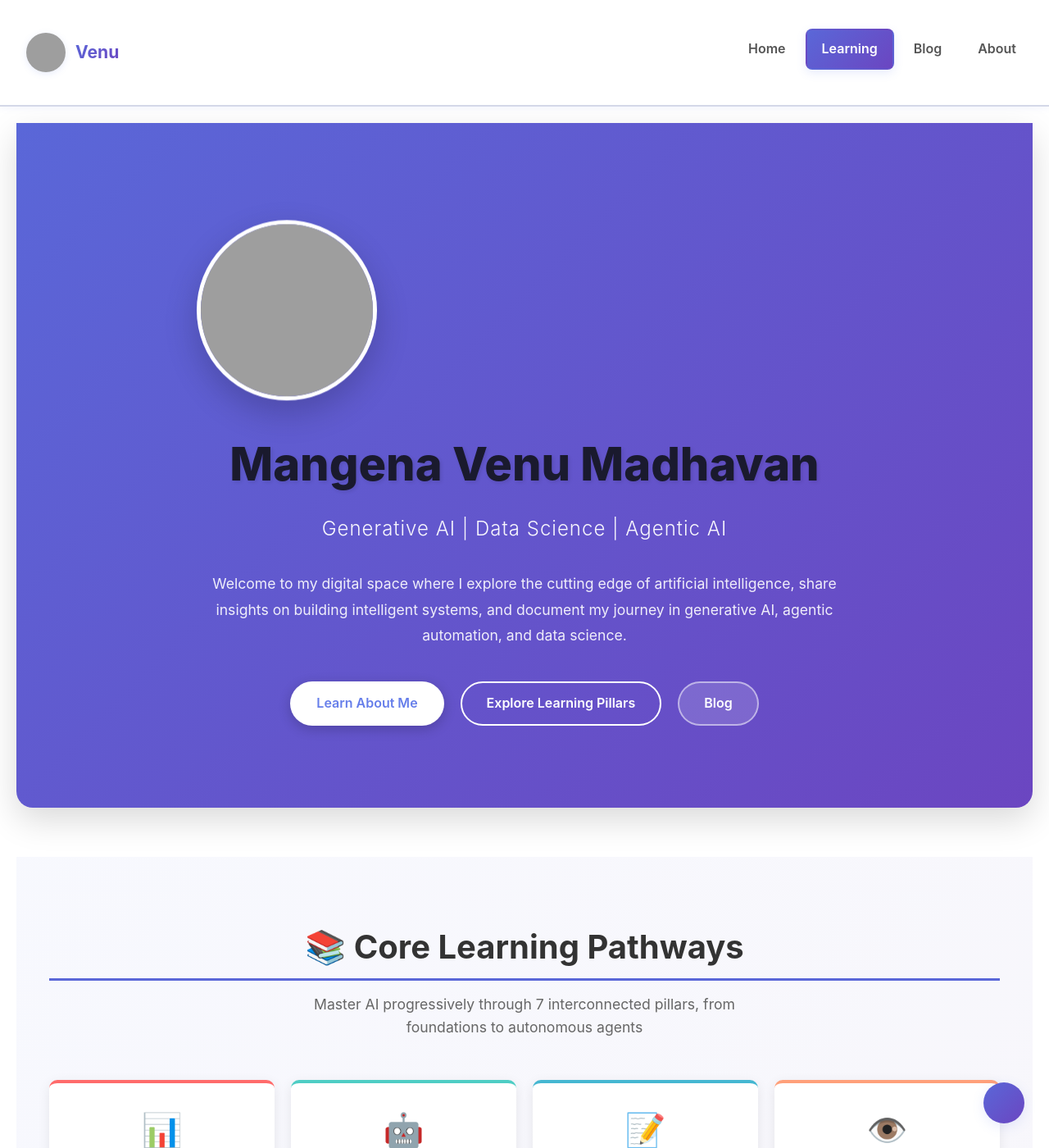
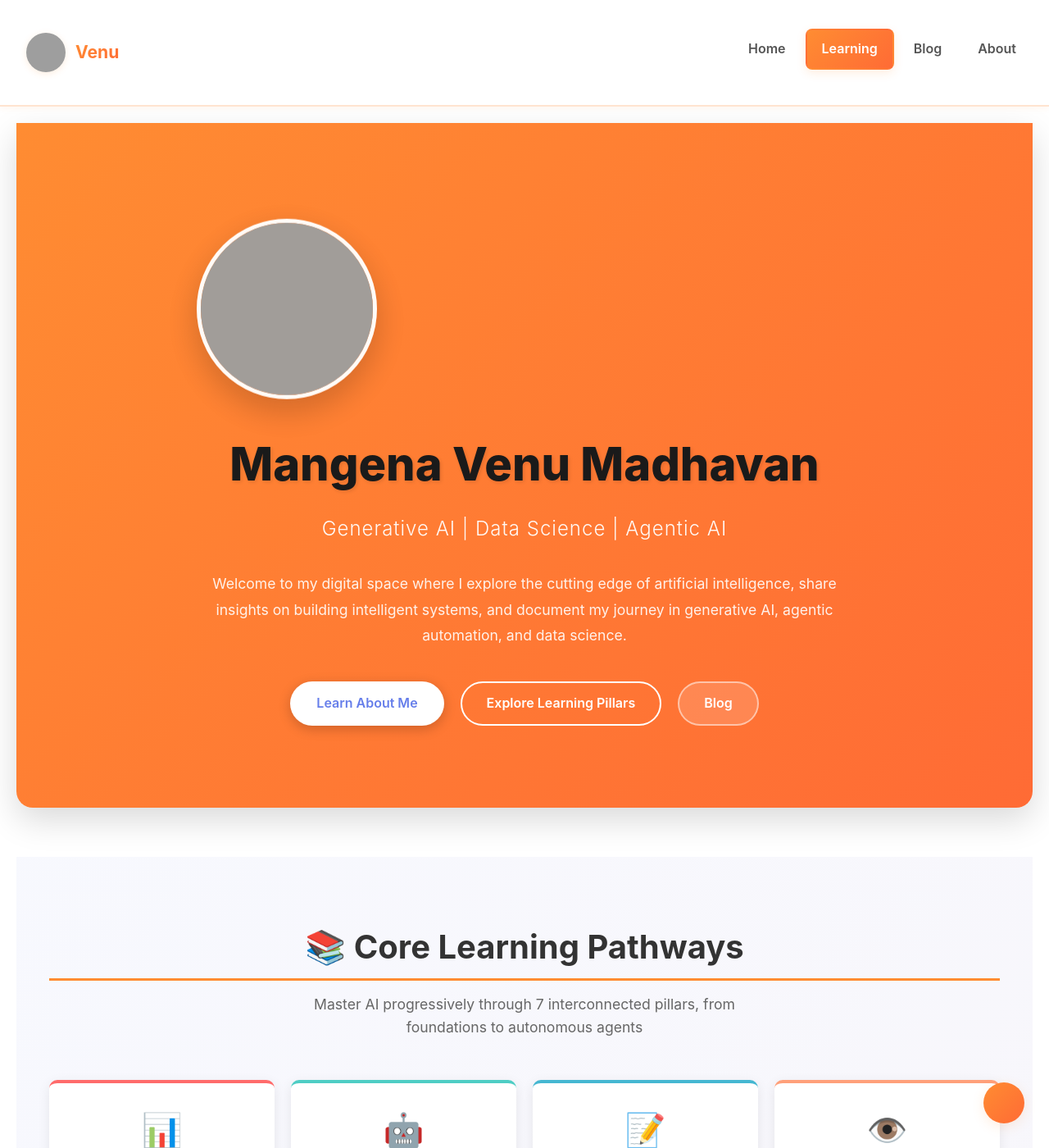
Before and after one commit to Madhavan11601828/madhavan11601828.github.io, a Jekyll site: the page built from index.md, in a window 1280 px wide and 1400 px high. Shown: the whole window at 82% size. Built offline with Jekyll 4.4.1, drawn with Linux system fonts in a browser that asks for light colours; grey boxes are pictures that could not be loaded.

Commit message:
Update: Change color scheme to match logo - Orange, warm blue, and gold sparkles

```diff
--- a/_layouts/default.html
+++ b/_layouts/default.html
@@ -6,7 +6,7 @@
     <title>{% if page.title %}{{ page.title }} | {% endif %}{{ site.title }}</title>
     <meta name="description" content="{% if page.description %}{{ page.description }}{% else %}{{ site.description }}{% endif %}">
     <meta name="author" content="{{ site.author }}">
-    <meta name="theme-color" content="#5a67d8">
+    <meta name="theme-color" content="#ff8c32">
 
     <!-- Base CSS (must load before theme) -->
     <link rel="stylesheet" href="/assets/css/style.css?v=1">
--- a/assets/css/theme.css
+++ b/assets/css/theme.css
@@ -3,34 +3,37 @@
    ============================================ */
 
 :root {
-  /* Light Mode (Default) Colors - Logo inspired palette */
+  /* Light Mode (Default) Colors - Logo inspired: Orange, Warm Blue, Gold Sparkles */
   --bg-primary: #ffffff;
-  --bg-secondary: #f3f4f9;
-  --bg-tertiary: #eef0f8;
+  --bg-secondary: #fef9f5;
+  --bg-tertiary: #fdf5f0;
 
-  --text-primary: #1a1a2e;
+  --text-primary: #1a1a1a;
   --text-secondary: #555555;
   --text-tertiary: #888888;
 
-  --border-color: #d4d8e8;
-  --border-light: #e8ecf5;
+  --border-color: #ffe4d0;
+  --border-light: #fff0e8;
 
   --card-bg: #ffffff;
-  --card-shadow: rgba(102, 126, 234, 0.08);
-  --card-shadow-hover: rgba(102, 126, 234, 0.15);
+  --card-shadow: rgba(255, 140, 50, 0.08);
+  --card-shadow-hover: rgba(255, 140, 50, 0.15);
 
-  --accent-primary: #5a67d8;
-  --accent-secondary: #6b46c1;
-  --accent-tertiary: #7c3aed;
+  --accent-primary: #ff8c32;
+  --accent-secondary: #ff6b35;
+  --accent-tertiary: #f7931e;
 
-  --link-color: #5a67d8;
-  --link-hover: #6b46c1;
+  --accent-blue: #3b82f6;
+  --accent-gold: #fbbf24;
 
-  --code-bg: #f7fafc;
-  --code-text: #5a67d8;
+  --link-color: #ff8c32;
+  --link-hover: #ff6b35;
+
+  --code-bg: #fef9f5;
+  --code-text: #ff6b35;
 
   --highlight-bg: #fef3c7;
-  --highlight-text: #1a1a2e;
+  --highlight-text: #1a1a1a;
 
   --success-color: #10b981;
   --error-color: #ef4444;
@@ -38,35 +41,38 @@
   --info-color: #3b82f6;
 }
 
-/* Dark Mode Colors */
+/* Dark Mode Colors - Orange, Blue, Gold theme */
 [data-theme="dark"] {
-  --bg-primary: #0f172a;
-  --bg-secondary: #1e293b;
-  --bg-tertiary: #334155;
+  --bg-primary: #0f0f0f;
+  --bg-secondary: #1a1410;
+  --bg-tertiary: #2a2015;
 
-  --text-primary: #f1f5f9;
-  --text-secondary: #cbd5e1;
-  --text-tertiary: #94a3b8;
+  --text-primary: #fef9f5;
+  --text-secondary: #e0d4c8;
+  --text-tertiary: #b8a896;
 
-  --border-color: #475569;
-  --border-light: #334155;
+  --border-color: #4a3a2a;
+  --border-light: #3a2a1a;
 
-  --card-bg: #1e293b;
-  --card-shadow: rgba(90, 103, 216, 0.12);
-  --card-shadow-hover: rgba(90, 103, 216, 0.2);
+  --card-bg: #1a1410;
+  --card-shadow: rgba(255, 140, 50, 0.15);
+  --card-shadow-hover: rgba(255, 140, 50, 0.25);
 
-  --accent-primary: #818cf8;
-  --accent-secondary: #a78bfa;
-  --accent-tertiary: #c4b5fd;
+  --accent-primary: #ff8c32;
+  --accent-secondary: #ffa855;
+  --accent-tertiary: #ffc070;
 
-  --link-color: #818cf8;
-  --link-hover: #a78bfa;
+  --accent-blue: #60a5fa;
+  --accent-gold: #fbbf24;
 
-  --code-bg: #1e293b;
-  --code-text: #a78bfa;
+  --link-color: #ffa855;
+  --link-hover: #ffb870;
 
-  --highlight-bg: #3f3b1a;
-  --highlight-text: #f1f5f9;
+  --code-bg: #1a1410;
+  --code-text: #ffb870;
+
+  --highlight-bg: #3a2a1a;
+  --highlight-text: #fef9f5;
 
   --success-color: #34d399;
   --error-color: #f87171;
@@ -212,14 +218,14 @@ blockquote {
   background-color: var(--accent-primary);
   color: white;
   border: 2px solid var(--accent-primary);
-  box-shadow: 0 4px 12px rgba(90, 103, 216, 0.3);
+  box-shadow: 0 4px 12px rgba(255, 140, 50, 0.3);
 }
 
 .btn-primary:hover {
   background-color: var(--accent-secondary);
   border-color: var(--accent-secondary);
   transform: translateY(-2px);
-  box-shadow: 0 6px 16px rgba(90, 103, 216, 0.4);
+  box-shadow: 0 6px 16px rgba(255, 140, 50, 0.4);
 }
 
 .btn-secondary {
@@ -258,7 +264,7 @@ blockquote {
   background-color: var(--accent-primary);
   color: white;
   transform: translateY(-2px);
-  box-shadow: 0 4px 12px rgba(90, 103, 216, 0.3);
+  box-shadow: 0 4px 12px rgba(255, 140, 50, 0.3);
 }
 
 /* Inputs and Forms */
--- a/index.md
+++ b/index.md
@@ -683,4 +683,33 @@ layout: default
     grid-column: 1;
   }
 }
+
+/* Sparkle Effect */
+@keyframes sparkle {
+  0%, 100% { opacity: 1; }
+  50% { opacity: 0.6; }
+}
+
+.hero-logo {
+  position: relative;
+  animation: float 3s ease-in-out infinite, sparkle 3s ease-in-out infinite;
+}
+
+.hero-logo::before,
+.hero-logo::after {
+  content: '✨';
+  position: absolute;
+  font-size: 1.5em;
+  animation: sparkle 2s ease-in-out infinite;
+}
+
+.hero-logo::before {
+  top: -10px;
+  right: 10px;
+}
+
+.hero-logo::after {
+  bottom: 10px;
+  right: -15px;
+}
 </style>
```
